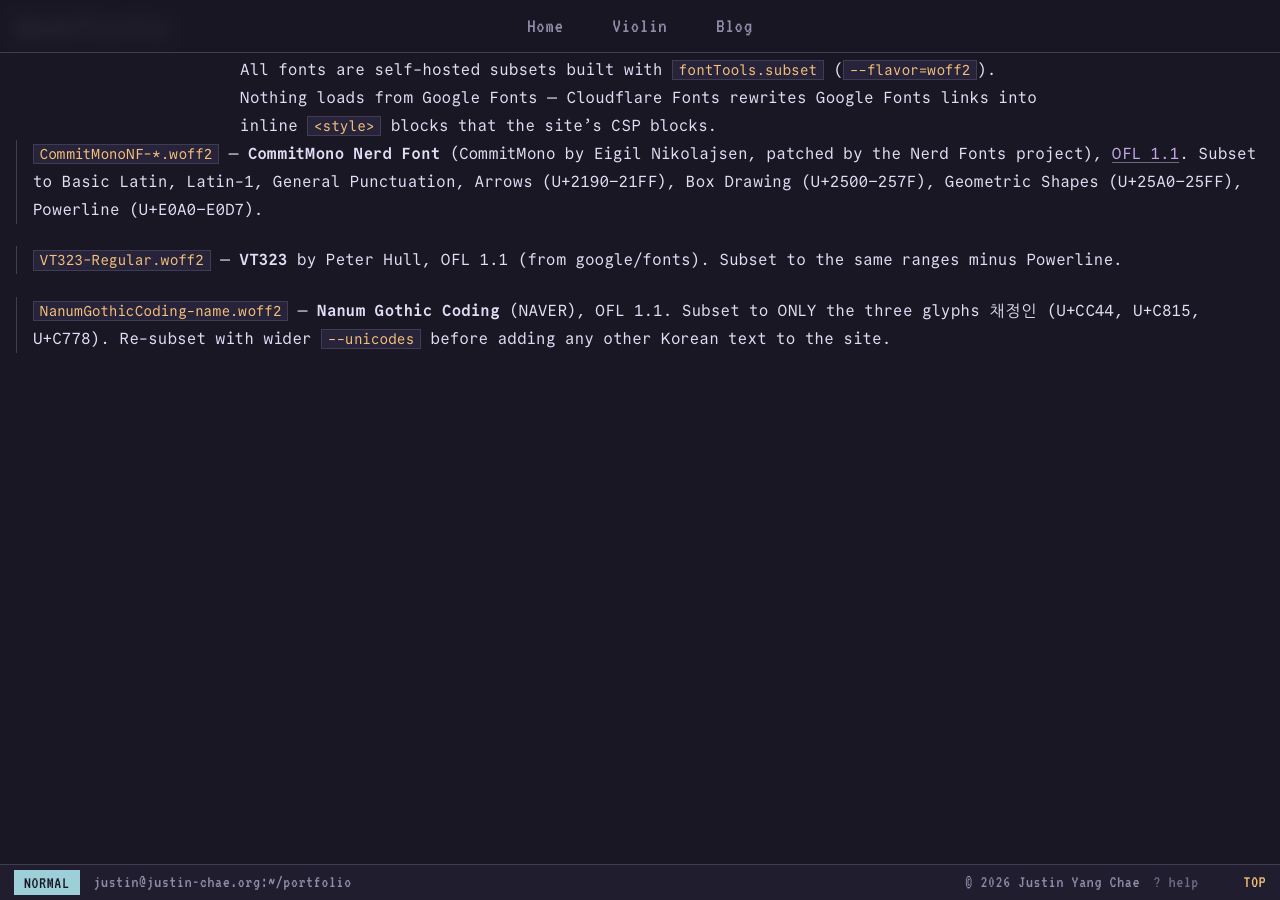
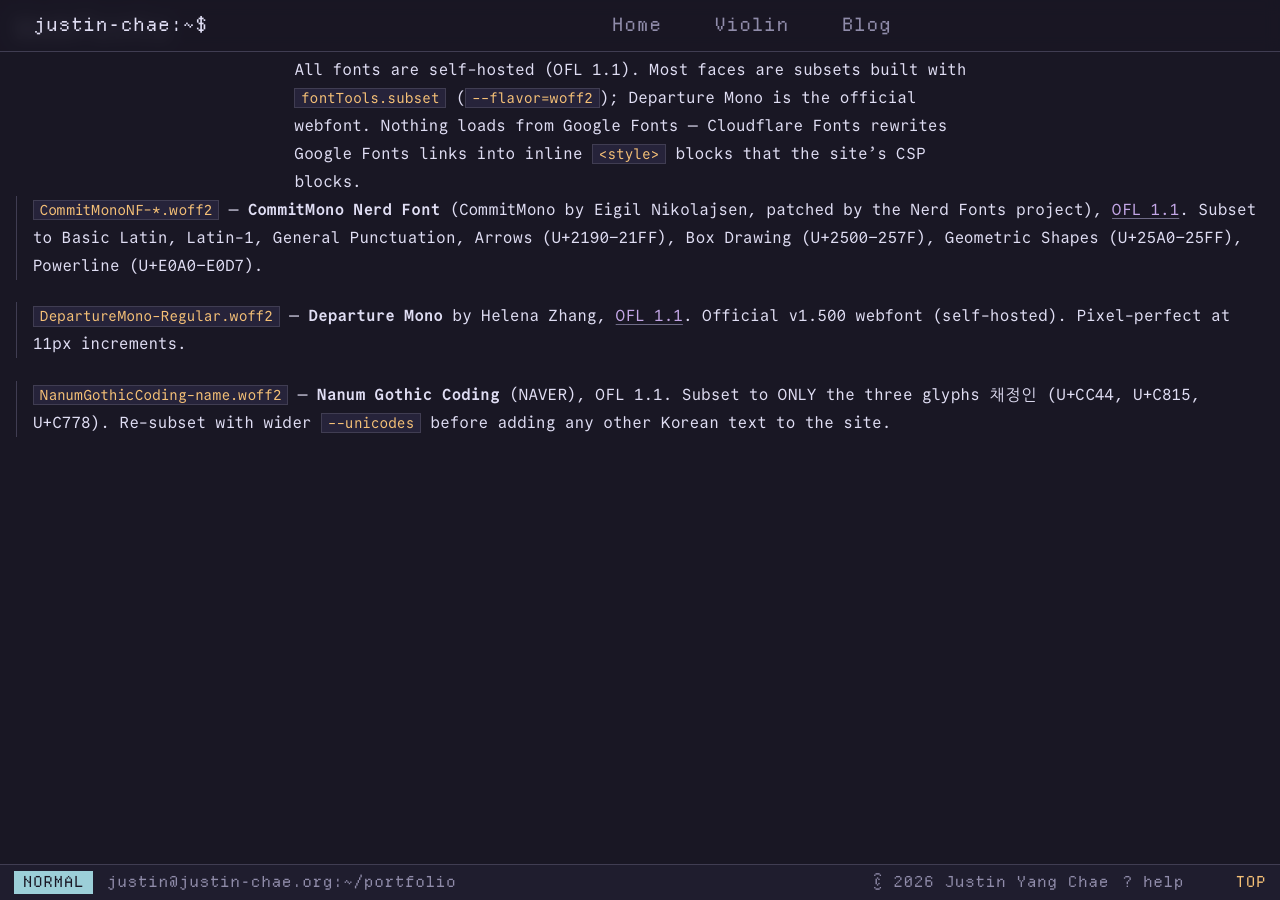
Before and after one commit to HuNtErJ1324/HuNtErJ1324.github.io, a Jekyll site: the page built from assets/fonts/README.md, in a window 1280 px wide. Built offline with Jekyll 4.4.1, drawn with Linux system fonts in a browser that asks for light colours; our own code applies the rules of GitHub Pages for plain Markdown files.

Commit message:
Refresh page design and switch display font to Departure Mono
Collapse paper/project abstracts into expandable details with gold
venue/year chips, add nav brand wordmark, grayscale photo reveal,
72ch measure, AA contrast fixes, Firefox scrollbar theming, and
smaller nav/statusline type

```diff
--- a/_layouts/default.html
+++ b/_layouts/default.html
@@ -39,9 +39,11 @@
 	<a href="#main" class="skip-link">Skip to content</a>
 	{% assign in_blog = false %}{% if page.url == '/blog/' or page.layout == 'post' %}{% assign in_blog = true %}{% endif %}
 	<nav class="site-nav" role="navigation" aria-label="Main navigation">
+		<a class="brand" href="/index.html">justin-chae:~$</a>
 		<a href="/">Home</a>
 		<a href="/music.html">Violin</a>
-		<a href="/blog/"{% if in_blog %} class="active"{% endif %}{% if page.url == '/blog/' %} aria-current="page"{% endif %}>Blog</a>
+		<a href="/blog/"		{% if in_blog %} class="active"{% endif %}{% if page.url == '/blog/' %} aria-current="page"{% endif %}>Blog</a>
+		<span class="nav-spacer" aria-hidden="true"></span>
 	</nav>
 	<main id="main">
 		{{ content }}
--- a/assets/fonts/README.md
+++ b/assets/fonts/README.md
@@ -1,6 +1,7 @@
 # Webfonts
 
-All fonts are self-hosted subsets built with `fontTools.subset` (`--flavor=woff2`).
+All fonts are self-hosted (OFL 1.1). Most faces are subsets built with
+`fontTools.subset` (`--flavor=woff2`); Departure Mono is the official webfont.
 Nothing loads from Google Fonts — Cloudflare Fonts rewrites Google Fonts links
 into inline `<style>` blocks that the site's CSP blocks.
 
@@ -8,8 +9,9 @@
   Nikolajsen, patched by the Nerd Fonts project), [OFL 1.1](https://github.com/eigilnikolajsen/commit-mono/blob/main/LICENSE).
   Subset to Basic Latin, Latin-1, General Punctuation, Arrows (U+2190–21FF),
   Box Drawing (U+2500–257F), Geometric Shapes (U+25A0–25FF), Powerline (U+E0A0–E0D7).
-- `VT323-Regular.woff2` — **VT323** by Peter Hull, OFL 1.1 (from google/fonts).
-  Subset to the same ranges minus Powerline.
+- `DepartureMono-Regular.woff2` — **Departure Mono** by Helena Zhang,
+  [OFL 1.1](https://github.com/rektdeckard/departure-mono/blob/main/public/assets/LICENSE).
+  Official v1.500 webfont (self-hosted). Pixel-perfect at 11px increments.
 - `NanumGothicCoding-name.woff2` — **Nanum Gothic Coding** (NAVER), OFL 1.1.
   Subset to ONLY the three glyphs 채정인 (U+CC44, U+C815, U+C778). Re-subset
   with wider `--unicodes` before adding any other Korean text to the site.
--- a/home.css
+++ b/home.css
@@ -1,15 +1,15 @@
 /* ==========================================================================
    justin-chae.org — terminal design system, Rosé Pine edition
    Palette: https://rosepinetheme.com (main variant). Clean flat surfaces,
-   no CRT effects. Type: VT323 (display) + IBM Plex Mono (body).
+   no CRT effects. Type: Departure Mono (display) + CommitMono (body).
    ========================================================================== */
 
-/* All fonts are self-hosted subsets (OFL 1.1, see assets/fonts/README.md).
+/* All fonts are self-hosted (OFL 1.1, see assets/fonts/README.md).
    Do NOT load fonts from Google Fonts: Cloudflare Fonts rewrites those links
    into inline <style> blocks that the strict CSP rightfully blocks. */
 @font-face {
-	font-family: 'VT323';
-	src: url('/assets/fonts/VT323-Regular.woff2') format('woff2');
+	font-family: 'Departure Mono';
+	src: url('/assets/fonts/DepartureMono-Regular.woff2') format('woff2');
 	font-weight: 400;
 	font-style: normal;
 	font-display: swap;
@@ -74,7 +74,7 @@
 	--love: #eb6f92;                 /* errors, 404 */
 
 	/* Type */
-	--font-display: 'VT323', 'Nanum Gothic Coding', monospace;
+	--font-display: 'Departure Mono', 'Nanum Gothic Coding', monospace;
 	--font-body: 'CommitMono Nerd Font', 'Nanum Gothic Coding', monospace;
 
 	/* Layout */
@@ -90,6 +90,8 @@
 
 html {
 	scroll-behavior: smooth;
+	scrollbar-color: var(--border-bright) var(--bg);
+	scrollbar-width: thin;
 }
 
 body {
@@ -173,7 +175,7 @@
 	-webkit-backdrop-filter: blur(8px);
 	border-bottom: 1px solid var(--border);
 	font-family: var(--font-display);
-	font-size: 1.3rem;
+	font-size: 1.15rem;
 	letter-spacing: 0.04em;
 }
 
@@ -184,6 +186,23 @@
 	text-decoration: none;
 	transition: color 0.15s ease, background-color 0.15s ease;
 	position: relative;
+}
+
+/* Persistent identity wordmark, pinned left of the centered links
+   (paired with .nav-spacer so the link group stays truly centered) */
+nav.site-nav a.brand {
+	margin-right: auto;
+	color: var(--text);
+}
+
+nav.site-nav a.brand:hover {
+	color: var(--rose);
+	background-color: transparent;
+}
+
+nav.site-nav .nav-spacer {
+	flex-shrink: 0;
+	margin-left: auto;
 }
 
 nav.site-nav a::before {
@@ -254,7 +273,7 @@
 	text-align: left;
 	font-family: var(--font-display);
 	font-size: 1.25rem;
-	color: var(--muted);
+	color: var(--subtle);
 }
 
 .profile-container {
@@ -374,7 +393,7 @@
 	transform: translateX(-50%);
 	font-family: var(--font-display);
 	font-size: 1.05rem;
-	color: var(--muted);
+	color: var(--subtle);
 	animation: bob 2.4s ease-in-out infinite;
 }
 
@@ -422,13 +441,15 @@
 	max-width: 100%;
 	object-fit: cover;
 	border: 1px solid var(--border-bright);
-	transition: border-color 0.45s ease, box-shadow 0.45s ease;
+	filter: grayscale(1);
+	transition: border-color 0.45s ease, box-shadow 0.45s ease, filter 0.45s ease;
 }
 
 .profile-container picture:hover .profile-image,
 .profile-container picture:focus-within .profile-image {
 	border-color: var(--rose);
 	box-shadow: 0 8px 32px rgba(0, 0, 0, 0.45);
+	filter: grayscale(0);
 }
 
 /* --------------------------------------------------------------------------
@@ -439,8 +460,14 @@
 }
 
 p {
-	max-width: 800px;
+	max-width: 72ch;
 	margin: auto;
+}
+
+/* Prose inside panels hugs the left edge, like terminal output */
+section p {
+	margin-left: 0;
+	margin-right: auto;
 }
 
 section {
@@ -595,6 +622,69 @@
 
 li:hover {
 	border-left-color: var(--rose);
+}
+
+/* --------------------------------------------------------------------------
+   Entry meta chips + collapsible abstracts (papers / projects)
+   -------------------------------------------------------------------------- */
+.entry-meta {
+	display: flex;
+	flex-wrap: wrap;
+	align-items: baseline;
+	gap: 0.4em 0.6em;
+	margin: 0.35em 0 0;
+	font-size: 0.92rem;
+}
+
+.chip {
+	display: inline-block;
+	padding: 0 0.55em;
+	background: var(--bg);
+	border: 1px solid var(--border);
+	color: var(--gold);
+	font-family: var(--font-display);
+	font-size: 0.88rem;
+	line-height: 1.6;
+	letter-spacing: 0.05em;
+	white-space: nowrap;
+}
+
+.entry-meta a {
+	align-self: center;
+}
+
+details.abstract {
+	margin-top: 0.5em;
+}
+
+details.abstract summary {
+	cursor: pointer;
+	list-style: none;
+	color: var(--subtle);
+	font-style: italic;
+	user-select: none;
+}
+
+details.abstract summary::-webkit-details-marker {
+	display: none;
+}
+
+details.abstract summary::before {
+	content: '[+] ';
+	color: var(--gold);
+	font-style: normal;
+}
+
+details.abstract[open] summary::before {
+	content: '[-] ';
+}
+
+details.abstract summary:hover {
+	color: var(--text);
+}
+
+details.abstract > p {
+	margin: 0.75em 0 0;
 }
 
 /* --------------------------------------------------------------------------
@@ -982,7 +1072,7 @@
 	background: var(--bg-raised);
 	border-top: 1px solid var(--border);
 	font-family: var(--font-display);
-	font-size: 1.08rem;
+	font-size: 0.95rem;
 	letter-spacing: 0.04em;
 	color: var(--subtle);
 }
@@ -1017,7 +1107,7 @@
 
 .statusline-hint {
 	white-space: nowrap;
-	color: var(--muted);
+	color: var(--subtle);
 }
 
 .statusline-pct {
@@ -1183,6 +1273,16 @@
 		padding: 0.15rem 0.45rem;
 	}
 
+	nav.site-nav a.brand {
+		order: -1;
+		width: 100%;
+		text-align: center;
+	}
+
+	nav.site-nav .nav-spacer {
+		display: none;
+	}
+
 	.banner {
 		padding-top: 1.5rem;
 	}
@@ -1310,6 +1410,10 @@
 		border-color: #999;
 	}
 
+	.profile-image {
+		filter: none;
+	}
+
 	a,
 	a:visited {
 		color: #000;
--- a/music.html
+++ b/music.html
@@ -36,9 +36,11 @@
 <body>
 	<a href="#main" class="skip-link">Skip to content</a>
 	<nav class="site-nav" role="navigation" aria-label="Main navigation">
+		<a class="brand" href="index.html">justin-chae:~$</a>
 		<a href="index.html">Home</a>
 		<a href="music.html" class="active" aria-current="page">Violin</a>
 		<a href="/blog/">Blog</a>
+		<span class="nav-spacer" aria-hidden="true"></span>
 	</nav>
 	<header class="banner page-banner">
 		<p class="boot-line" aria-hidden="true">justin@uw:~$ cat violin.log</p>
```
Also changed, not shown: AGENTS.md (+1 -1 lines), index.html (+58 -20 lines), assets/fonts/DepartureMono-Regular.woff2 (added), assets/fonts/VT323-Regular.woff2 (deleted).
